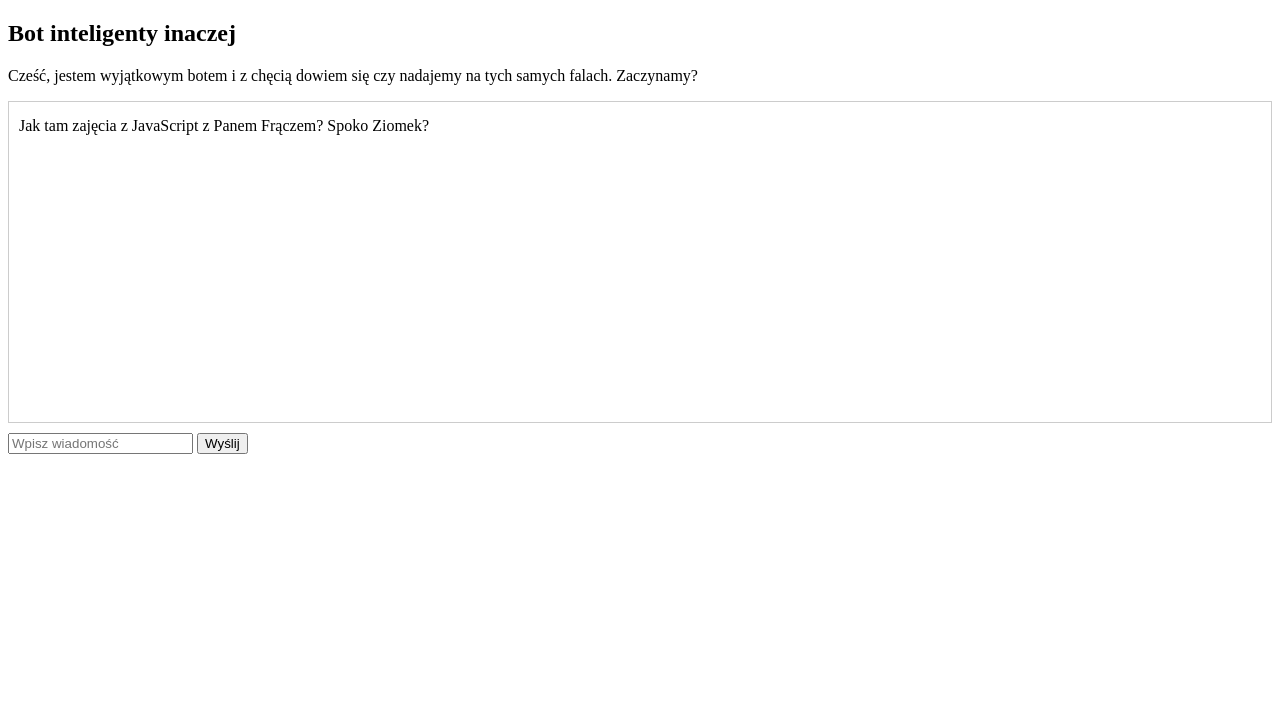
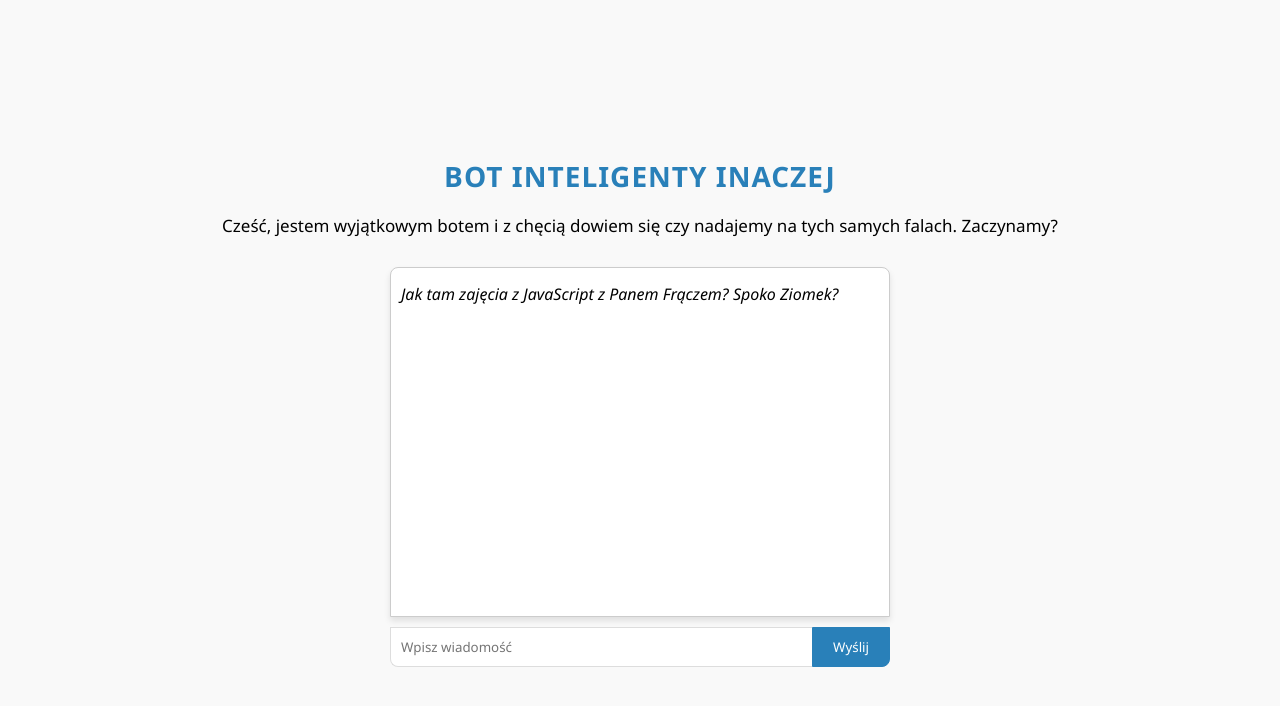
Before and after one commit to mwo-Gosia/js-bot, a plain HTML site: page index.html in a window 1280 px wide. Drawn offline with Linux system fonts and the light colour scheme.

Commit message:
upgrade wyglądu

```diff
--- a/index.html
+++ b/index.html
@@ -4,16 +4,88 @@
     <meta charset="UTF-8">
     <title>Bot Inteligentny Inaczej</title>
     <style>
+        *{
+            box-sizing: border-box;
+            font-family: 'Segoe UI', Arial, sans-serif;
+        }
+
+        body {
+            display: flex;
+            flex-direction: column;
+            align-items: center;
+            justify-content: center;
+            min-height: 100vh;
+            margin: 0;
+            background-color: #f9f9f9;
+        }
+        h2 {
+            color: #2980b9;
+            margin-bottom: 2px;
+            font-size: 28px;
+            text-transform: uppercase;
+            letter-spacing: 1px;
+        }
+
+        p {margin-bottom: 30px; font-size: 17px;}
+
         #chat-window {
-            height: 300px;
+            width: 500px;
+            height: 350px;
             border: 1px solid #ccc;
+            border-radius: 8px 8px 0 0;
+            background-color: white;
             overflow-y: auto;
             margin-bottom: 10px;
             padding: 10px;
+            text-align: left;
+            box-shadow: 0 4px 6px rgba(0,0,0,0.1);
         }
-        .user-style { color: black; font-weight: bold; margin: 5px 0;}
-        .bot-style { color: black; margin: 5px 0; }
-        .error-style { color: red; margin: 5px 0; }
+        .user-style {
+            color: black;
+            padding-left: 10px;
+            margin: 5px 0;
+            border-left: 3px solid #2980b9;
+            font-style: italic;
+        }
+        .bot-style {
+            color: black;
+            margin: 5px 0;
+            font-style: italic;
+        }
+        .error-style {
+            color: red;
+            margin: 5px 0;
+            font-style: italic;
+        }
+
+        .controls {
+            display: flex;
+            width: 500px;
+            gap: 0px;
+        }
+
+        #message-input {
+            flex-grow: 1;
+            padding: 10px;
+            border: 1px solid #ddd;
+            border-right: none;
+            border-radius: 0 0 0 8px;
+            outline: none;
+        }
+        #send-button {
+            padding: 10px 20px;
+            background-color: #2980b9;
+            color: white;
+            border: 1px solid #2980b9;
+            border-radius: 0 0 8px 0;
+            cursor: pointer;
+            transition: background-color 0.2s;
+        }
+
+        #send-button:hover {
+            background-color: #3498db;
+        }
+
     </style>
 </head>
 <body>
@@ -23,8 +95,12 @@
     <div id="chat-window">
         <div class="bot-style">Jak tam zajęcia z JavaScript z Panem Frączem? Spoko Ziomek?</div>
     </div>
-    <input type="text" id="message-input" placeholder="Wpisz wiadomość">
-    <button id="send-button">Wyślij</button>
+
+    <div class="controls">
+        <input type="text" id="message-input" placeholder="Wpisz wiadomość">
+        <button id="send-button">Wyślij</button>
+    </div>
+
 
 <script>
     const chatWindow = document.getElementById('chat-window');
@@ -68,7 +144,7 @@
             }
 
             addMessage(botMessage, 'bot-style');
-        }, 2000);
+        }, 1500);
     });
 
     messageInput.addEventListener('keypress', function(e) {
```
